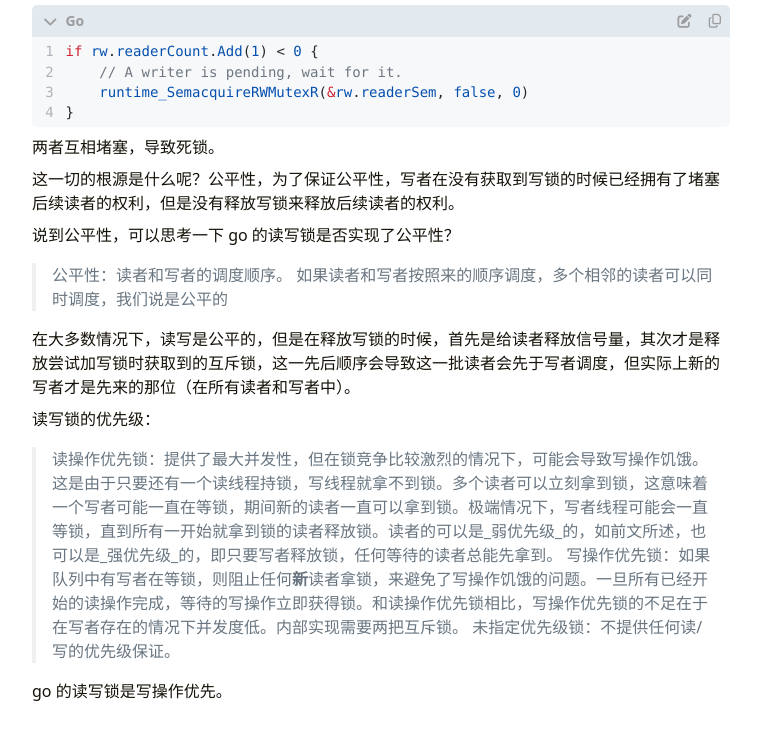
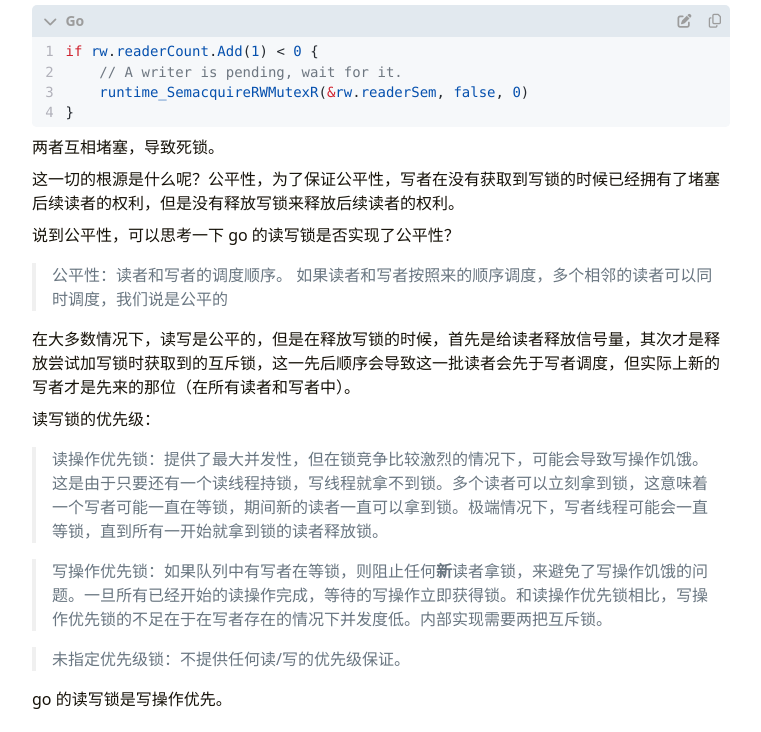
Before and after one commit to Rookiecom/Rookiecom.github.io, a plain HTML site: page posts/go-读写锁源码阅读/index.html in a window 1280 px wide. Shown: the part 2030-2762 px from the top of the page, without its empty margins (259-1020 px from the left). Drawn offline with Linux system fonts and the light colour scheme; a small style sheet from the web is missing.

Commit message:
add post Rookiecom/blog@e3ac714c7e0c3090683e982694d6fa08e1e4a16b

```diff
--- a/posts/go-读写锁源码阅读/index.html
+++ b/posts/go-读写锁源码阅读/index.html
@@ -523,9 +523,13 @@
 <p>在大多数情况下，读写是公平的，但是在释放写锁的时候，首先是给读者释放信号量，其次才是释放尝试加写锁时获取到的互斥锁，这一先后顺序会导致这一批读者会先于写者调度，但实际上新的写者才是先来的那位（在所有读者和写者中）。</p>
 <p>读写锁的优先级：</p>
 <blockquote>
-<p>读操作优先锁：提供了最大并发性，但在锁竞争比较激烈的情况下，可能会导致写操作饥饿。这是由于只要还有一个读线程持锁，写线程就拿不到锁。多个读者可以立刻拿到锁，这意味着一个写者可能一直在等锁，期间新的读者一直可以拿到锁。极端情况下，写者线程可能会一直等锁，直到所有一开始就拿到锁的读者释放锁。读者的可以是_弱优先级_的，如前文所述，也可以是_强优先级_的，即只要写者释放锁，任何等待的读者总能先拿到。
-写操作优先锁：如果队列中有写者在等锁，则阻止任何<strong>新</strong>读者拿锁，来避免了写操作饥饿的问题。一旦所有已经开始的读操作完成，等待的写操作立即获得锁。和读操作优先锁相比，写操作优先锁的不足在于在写者存在的情况下并发度低。内部实现需要两把互斥锁。
-未指定优先级锁：不提供任何读/写的优先级保证。</p>
+<p>读操作优先锁：提供了最大并发性，但在锁竞争比较激烈的情况下，可能会导致写操作饥饿。这是由于只要还有一个读线程持锁，写线程就拿不到锁。多个读者可以立刻拿到锁，这意味着一个写者可能一直在等锁，期间新的读者一直可以拿到锁。极端情况下，写者线程可能会一直等锁，直到所有一开始就拿到锁的读者释放锁。</p>
+</blockquote>
+<blockquote>
+<p>写操作优先锁：如果队列中有写者在等锁，则阻止任何<strong>新</strong>读者拿锁，来避免了写操作饥饿的问题。一旦所有已经开始的读操作完成，等待的写操作立即获得锁。和读操作优先锁相比，写操作优先锁的不足在于在写者存在的情况下并发度低。内部实现需要两把互斥锁。</p>
+</blockquote>
+<blockquote>
+<p>未指定优先级锁：不提供任何读/写的优先级保证。</p>
 </blockquote>
 <p>go 的读写锁是写操作优先。</p>
 </div><div class="post-footer" id="post-footer">
```
Also changed, not shown: search.json (+1 -1 lines).
